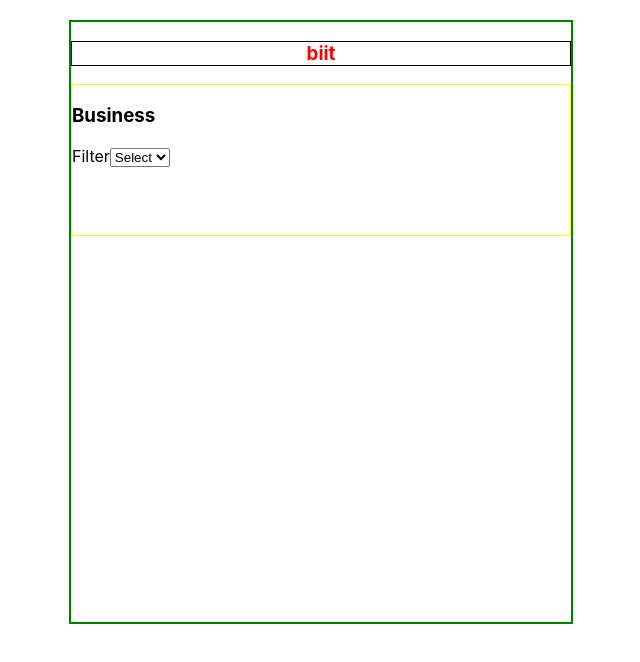
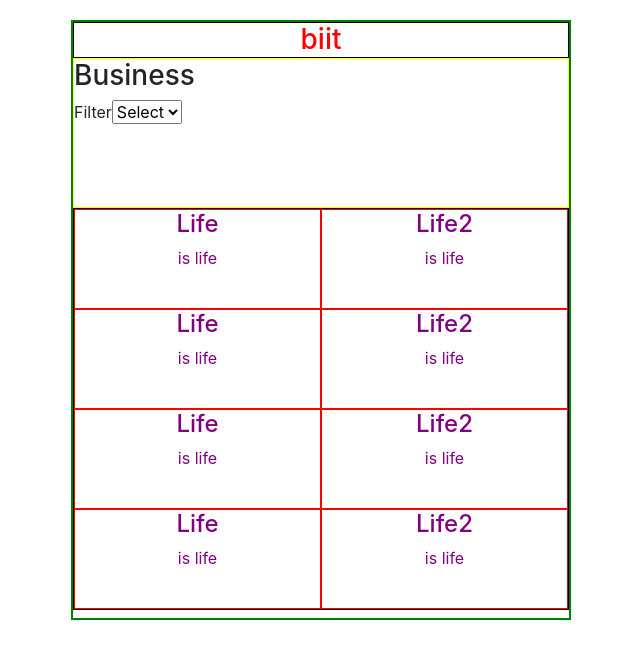
Before and after one commit to mke2111/statistics-catalogue, a React (Create React App) app: page / in a window 1280 px wide. Shown: the top 662 px of the page, without its empty margins (319-959 px from the left). Built offline with nearby package versions, Linux system fonts and the light colour scheme.

Commit message:
Add all lists component

```diff
--- a/src/App.js
+++ b/src/App.js
@@ -1,5 +1,7 @@
 import React from 'react';
+import '@fortawesome/react-fontawesome';
 import Home from './Pages/Home';
+import 'bootstrap/dist/css/bootstrap.min.css';
 
 function App() {
   return (
--- /dev/null
+++ b/src/Components/allLists.js
@@ -0,0 +1,50 @@
+import React from 'react';
+
+const AllLists = () => (
+  <>
+    <section className="d-flex flex-column justify-content-between col2">
+      <div className="d-flex flex-row justify-content-between">
+        <div className="col3">
+          <h4>Life</h4>
+          <p>is life</p>
+        </div>
+        <div className="col3">
+          <h4>Life2</h4>
+          <p>is life</p>
+        </div>
+      </div>
+      <div className="d-flex flex-row justify-content-between">
+        <div className="col3">
+          <h4>Life</h4>
+          <p>is life</p>
+        </div>
+        <div className="col3">
+          <h4>Life2</h4>
+          <p>is life</p>
+        </div>
+      </div>
+      <div className="d-flex flex-row justify-content-between">
+        <div className="col3">
+          <h4>Life</h4>
+          <p>is life</p>
+        </div>
+        <div className="col3">
+          <h4>Life2</h4>
+          <p>is life</p>
+        </div>
+      </div>
+      <div className="d-flex flex-row justify-content-between">
+        <div className="col3">
+          <h4>Life</h4>
+          <p>is life</p>
+        </div>
+        <div className="col3">
+          <h4>Life2</h4>
+          <p>is life</p>
+        </div>
+      </div>
+    </section>
+  </>
+);
+
+export default AllLists;
--- a/src/Components/main.js
+++ b/src/Components/main.js
@@ -3,7 +3,7 @@ import React from 'react';
 const Main = () => (
   <>
     <div className="main">
-      <h3>Business</h3>
+      <h3 className="te">Business</h3>
       <label htmlFor="filterSel">
         Filter
         <select>
--- a/src/Components/navbar.js
+++ b/src/Components/navbar.js
@@ -5,7 +5,7 @@ const Navbar = () => (
     <nav>
       <h3 className="text-center col m-0 p-0">biit</h3>
       {/* <span className="col">
-        <i className="fas fa-bars" />
+        <i className="fas col fa-bars" />
       </span> */}
     </nav>
   </>
--- a/src/Pages/Home.js
+++ b/src/Pages/Home.js
@@ -1,4 +1,5 @@
 import React from 'react';
+import AllLists from '../Components/allLists';
 import Main from '../Components/main';
 import Navbar from '../Components/navbar';
 
@@ -7,6 +8,7 @@ const Home = () => (
     <div>
       <Navbar />
       <Main />
+      <AllLists />
     </div>
   </>
 );
--- a/src/index.css
+++ b/src/index.css
@@ -25,6 +25,19 @@ code {
   text-align: center;
 }
 
+.col2 {
+  color: purple;
+  border: 1px solid black;
+  text-align: center;
+}
+
+.col3 {
+  border: 1px solid red;
+  text-align: center;
+  height: 100px;
+  width: 50%;
+}
+
 /* // const classes = {
   //   add: 'd-flex flex-row justify-content-between px-3',
   // };  */
```
